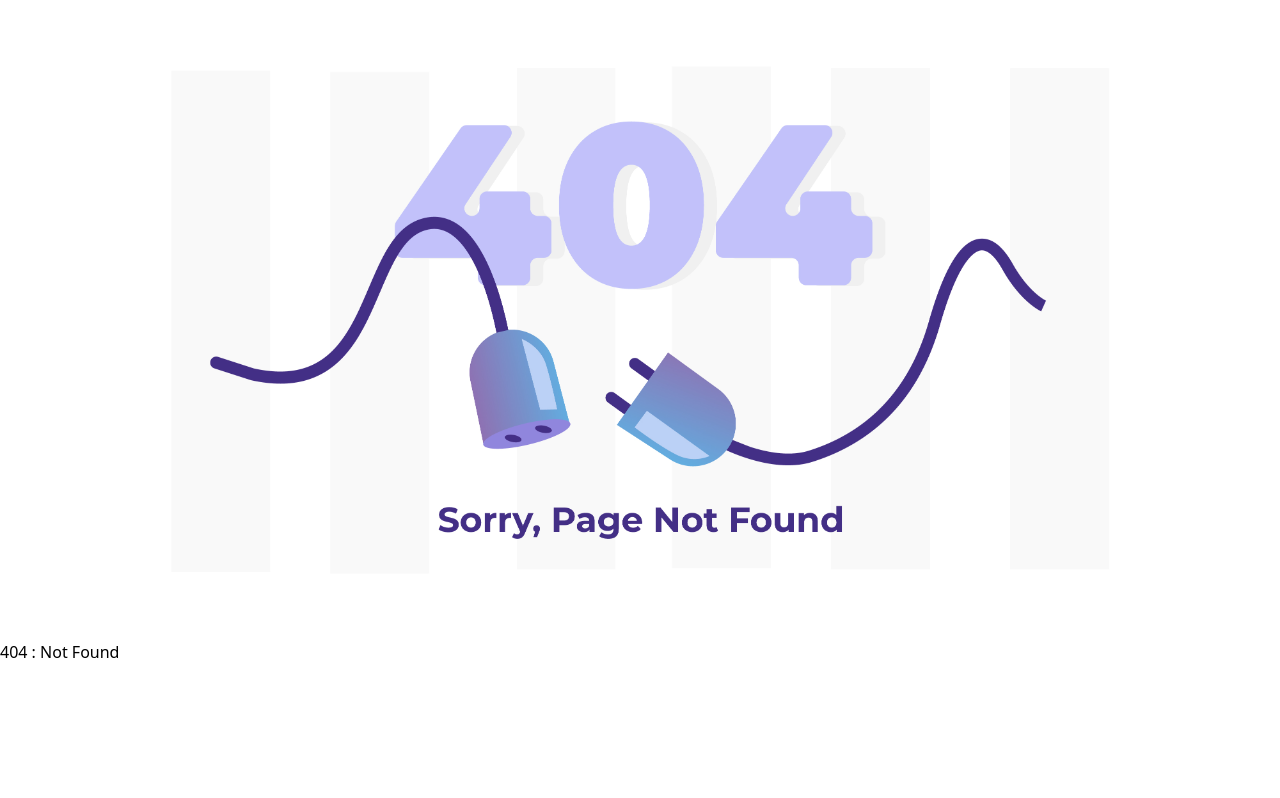
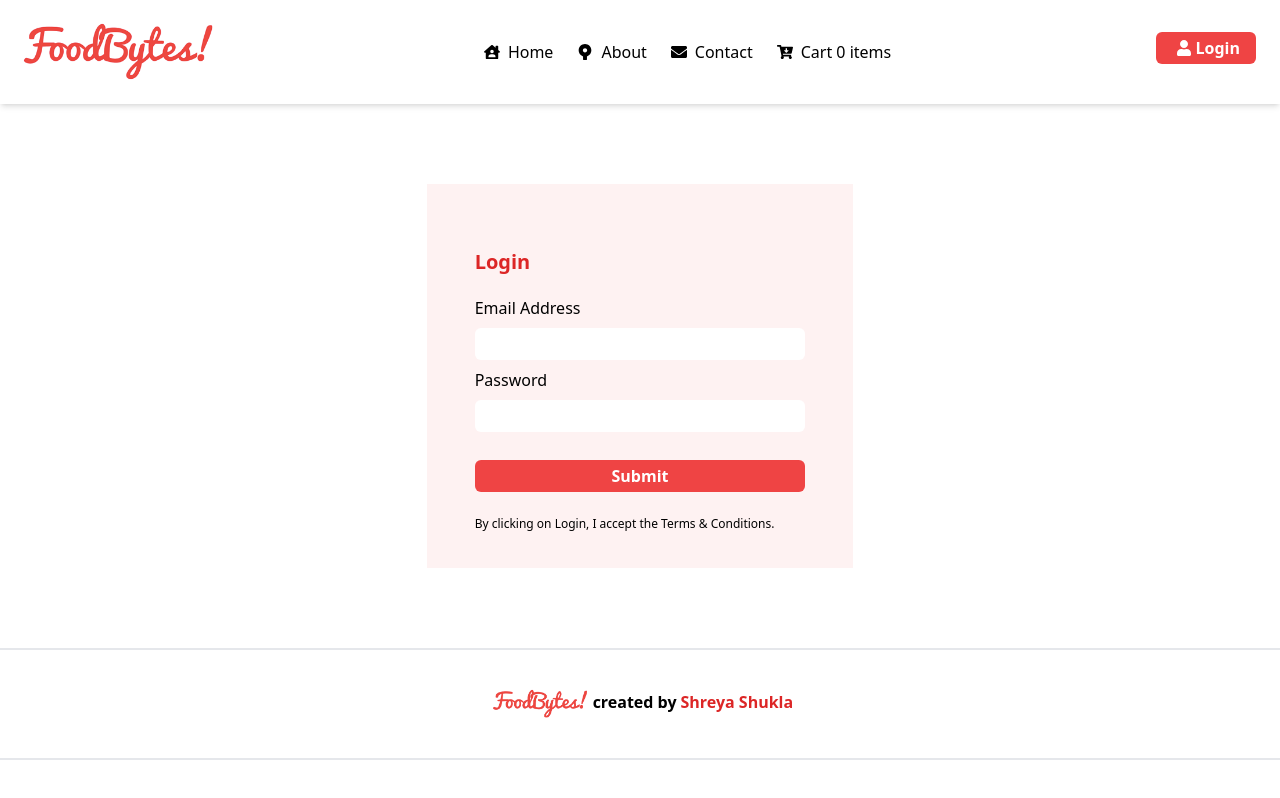
Before and after one commit to Coderner/FoodBytes, a React (Vite) app: page /login in a window 1280 px wide. Before the commit this address had no page. Built offline with nearby package versions, Linux system fonts and the light colour scheme.

Commit message:
added login form using Formik library

```diff
--- a/package.json
+++ b/package.json
@@ -32,6 +32,7 @@
   },
   "dependencies": {
     "@reduxjs/toolkit": "^1.9.5",
+    "formik": "^2.4.5",
     "react": "^18.2.0",
     "react-dom": "^18.2.0",
     "react-icons": "^4.11.0",
--- a/src/App.js
+++ b/src/App.js
@@ -12,6 +12,7 @@ import { createBrowserRouter, RouterProvider, Outlet} from "react-router-dom";
 import { Provider } from "react-redux";
 import store from "./utils/store";
 import Cart from "./components/Cart";
+import Login from "./components/Login";
 
 const AppLayout = () =>{
     return(
@@ -55,6 +56,10 @@ const appRouter = createBrowserRouter([
         path:"/cart",
         element:<Cart/>
       }
+      ,{
+        path:"/login",
+        element:<Login/>
+      }
     ]
   }
 ]);
--- a/src/components/Header.js
+++ b/src/components/Header.js
@@ -15,7 +15,7 @@ const Header = () => {
 
     return(
        <div className="flex justify-between shadow-md w-full">
-        <Title/>
+        <Link to="/"><Title/></Link>
         <div className="nav-items">
           <ul className="flex py-10">
             <Link to="/"><li className="px-2 hover:text-red-600 font-medium flex"><FaHouseUser className="mt-1 mx-2"/>Home</li></Link>
@@ -28,9 +28,11 @@ const Header = () => {
           isLoggedIn?<button
                     className="my-8 mx-6 py-1 px-4 bg-red-500 hover:bg-red-600 text-white font-semibold rounded-md"
                      onClick={() => setIsLoggedIn(false)}>Logout</button>:
+                     <Link to="/login">
                      <button
-                     className="my-8 mx-6 py-1 px-4 bg-red-500 hover:bg-red-600 text-white font-semibold rounded-md flex"
-                     onClick={() => setIsLoggedIn(true)}><FaUser className="mt-1 mx-1"/>Login</button>
+                          className="my-8 mx-6 py-1 px-4 bg-red-500 hover:bg-red-600 text-white font-semibold rounded-md flex"
+                          onClick={() => setIsLoggedIn(true)}><FaUser className="mt-1 mx-1"/>Login</button>
+                     </Link>
         }
        </div>
     )
--- /dev/null
+++ b/src/components/Login.js
@@ -0,0 +1,73 @@
+import React from 'react';
+import { useFormik } from 'formik';
+import { useNavigate } from 'react-router-dom';
+
+const validate = values => {
+  const errors = {};
+
+  if (!values.email) {
+    errors.email = '*Required';
+  } else if (!/^[A-Z0-9._%+-]+@[A-Z0-9.-]+\.[A-Z]{2,4}$/i.test(values.email)) {
+    errors.email = '*Invalid email address';
+  }
+
+  if(!values.password){
+    errors.password = '*Required';
+  } else if(values.password.length < 8){
+    errors.password = "*Password length must be greater than or equal to 8"
+  }
+
+  return errors;
+};
+
+const Login = () => {
+  const navigate=useNavigate();
+  const formik = useFormik({
+    initialValues: {
+      email: '',
+      password: '',
+    },
+    validate,
+    onSubmit: values => {
+      navigate("/");
+      alert(JSON.stringify(values, null, 2));
+    },
+  });
+  return (
+    <div className='m-auto my-20 p-12 h-96 w-2/6 bg-red-50'>
+    <h1 className='text-xl font-semibold text-red-600 my-4'>Login</h1>
+    <form onSubmit={formik.handleSubmit} className='flex flex-col'>
+
+      <label htmlFor="email" className='my-1'>Email Address</label>
+      <input
+        className='py-1 my-1 rounded-md'
+        id="email"
+        name="email"
+        type="email"
+        onChange={formik.handleChange}
+        onBlur={formik.handleBlur}
+        value={formik.values.email}
+      />
+      {(formik.touched.email && formik.errors.email) ? <div className='text-xs text-red-600'>{formik.errors.email}</div> : null}
+
+      <label htmlFor="password" className='my-1'>Password</label>
+      <input
+        className='py-1 my-1 rounded-md'
+        id="password"
+        name="password"
+        type="password"
+        onChange={formik.handleChange}
+        onBlur={formik.handleBlur}
+        value={formik.values.password}
+      />
+      {(formik.touched.password && formik.errors.password) ? <div className='text-xs text-red-600'>{formik.errors.password}</div> : null}
+
+      <button type="submit" className='my-6 py-1 justify-center bg-red-500 hover:bg-red-600 text-white font-semibold rounded-md flex'>Submit</button>
+
+      <p className='text-xs'>By clicking on Login, I accept the Terms & Conditions.</p>
+    </form>
+    </div>
+  );
+};
+
+export default Login;
```
Also changed, not shown: 1 other file (tests, documents, lock files or other folders).
